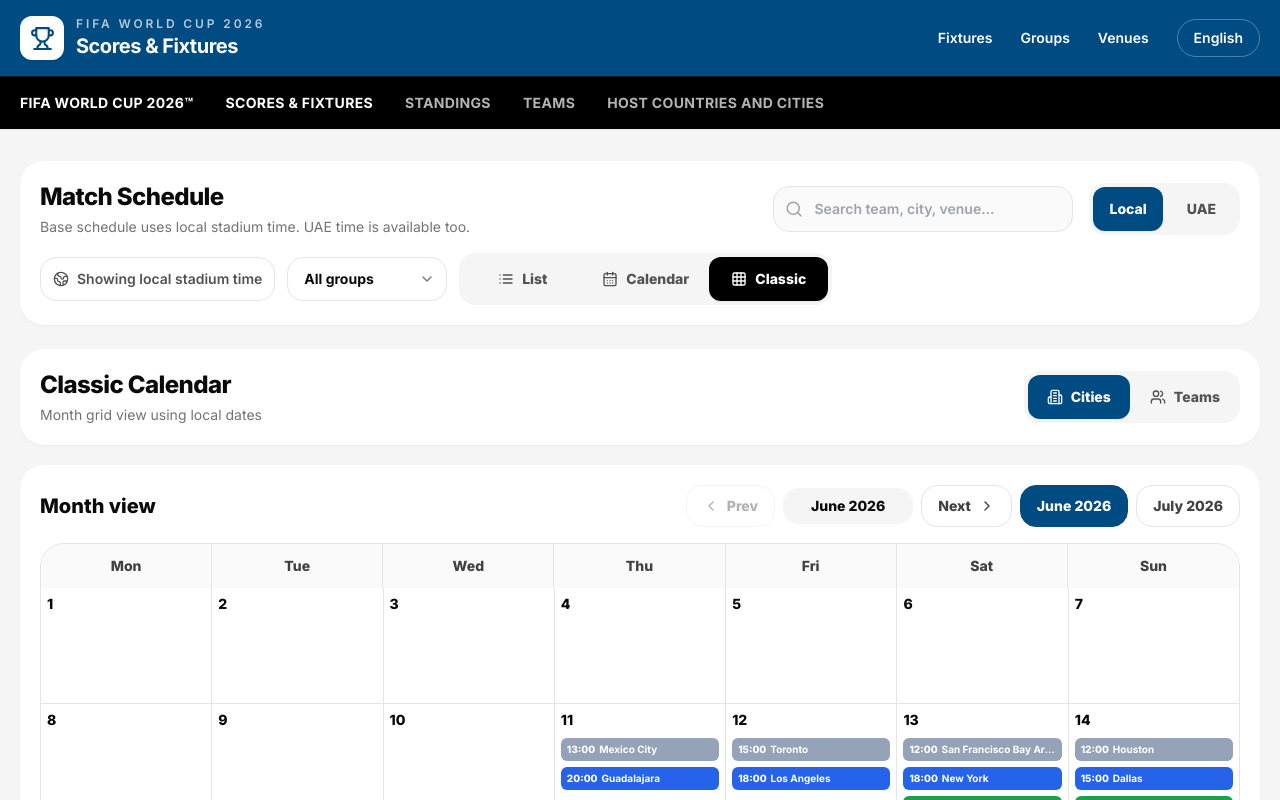
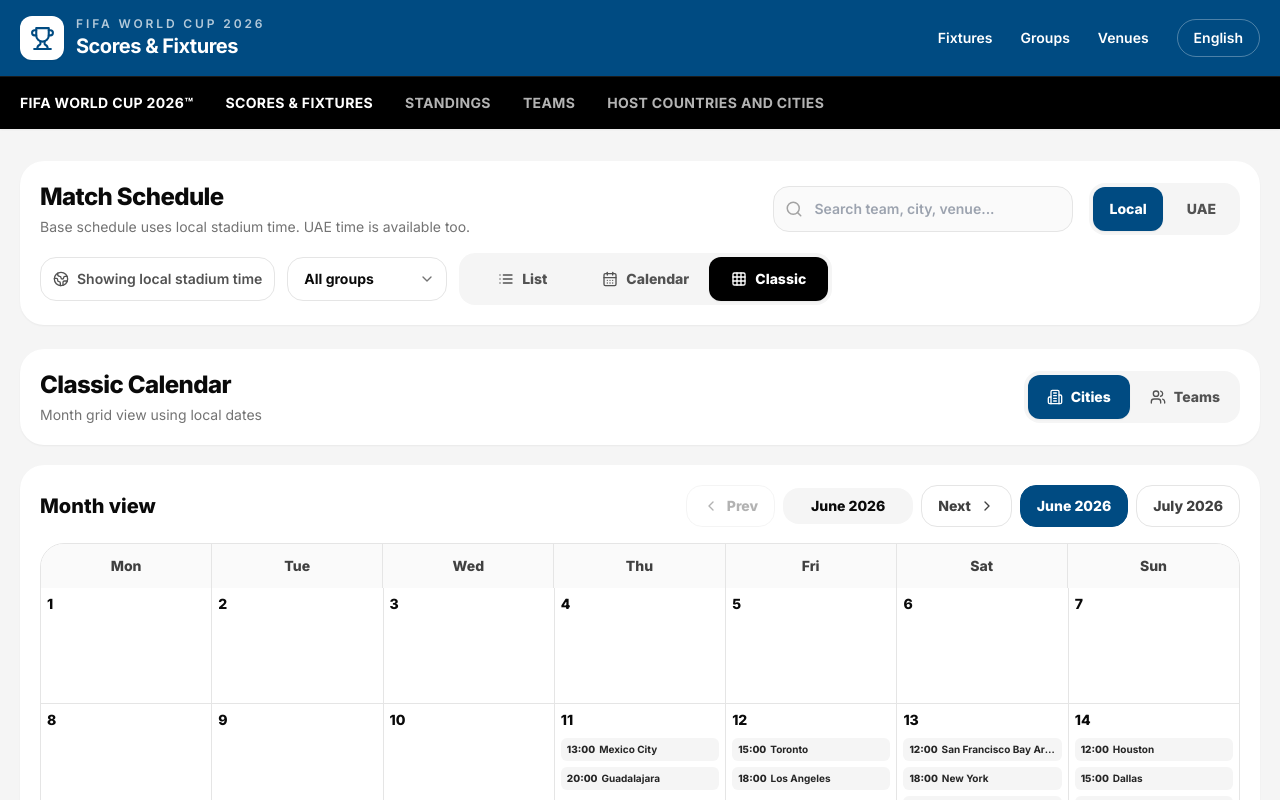
Before and after one commit to mo-seoudi/FIFA-2026-v2, a React (Vite) app: page / in a window 1280 px wide. Both pictures are taken after a click on the button "Classic". Shown: the top 800 px of the page. Built offline with nearby package versions, Linux system fonts and the light colour scheme.

Commit message:
Update CalendarView2.jsx

```diff
--- a/src/components/CalendarView2.jsx
+++ b/src/components/CalendarView2.jsx
@@ -7,13 +7,6 @@ import teamSlots from "../data/teamSlots.json";
 const monthOptions = [
   { label: "June 2026", year: 2026, monthIndex: 5 },
   { label: "July 2026", year: 2026, monthIndex: 6 },
-];
-
-const cityColors = [
-  "bg-slate-400 text-white",
-  "bg-blue-600 text-white",
-  "bg-green-600 text-white",
-  "bg-orange-500 text-white",
 ];
 
 export default function CalendarView2({
@@ -239,13 +232,13 @@ function ClassicMatchPill({
   fifaCodeMap,
   onClick,
 }) {
-  const colorClass = cityColors[index % cityColors.length];
+  9
 
   if (calendarMode === "cities") {
     return (
       <button
         onClick={onClick}
-        className={`block w-full truncate rounded-md px-1.5 py-1 text-left text-[10px] font-bold transition hover:opacity-90 ${colorClass}`}
+        className="block w-full truncate rounded-md bg-neutral-100 px-1.5 py-1 text-left text-[10px] font-bold text-neutral-800 transition hover:bg-neutral-200"
         title={`${match[timeKey]} · ${match.home_team} vs ${match.away_team}`}
       >
         <span className="mr-1 font-black">{match[timeKey]}</span>
```
